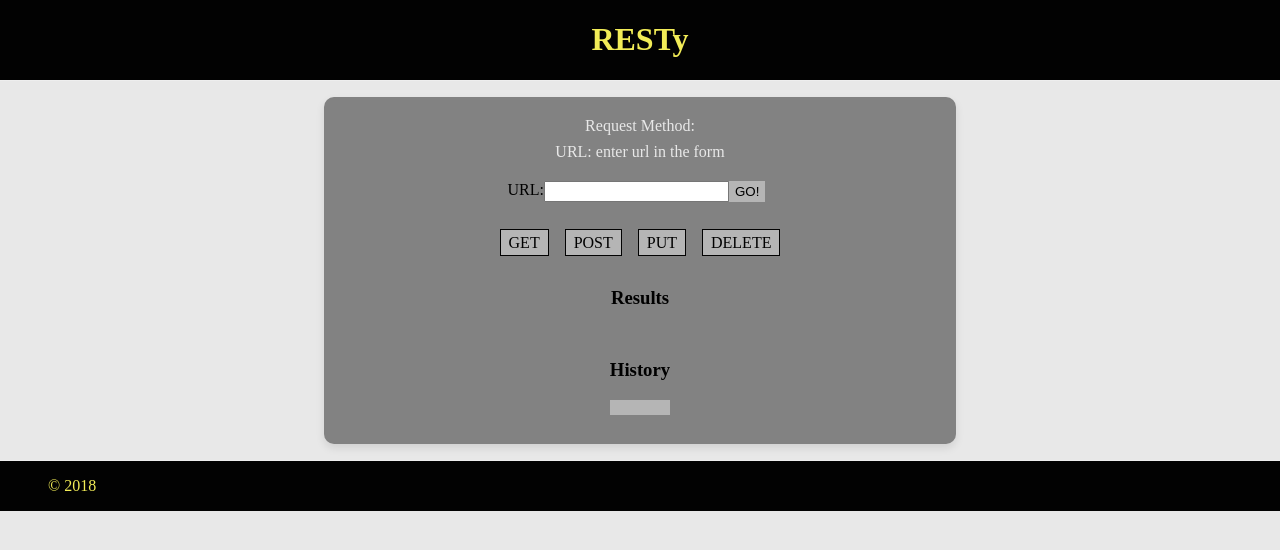
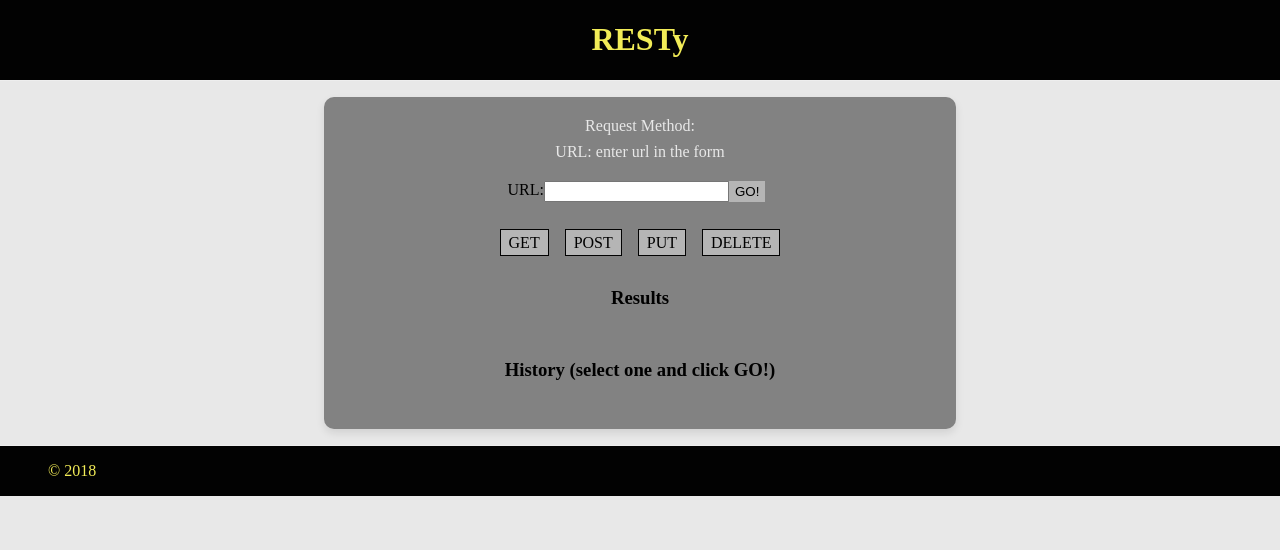
Before and after one commit to MelodicXP/resty, a React (Vite) app: page / in a window 1280 px wide. Shown: the top 550 px of the page. Built offline with nearby package versions, Linux system fonts and the light colour scheme.

Commit message:
Style history display

```diff
--- a/src/Components/History/index.jsx
+++ b/src/Components/History/index.jsx
@@ -34,22 +34,26 @@ const History = (props) => {
 
   return (
     <section>
-      <h3>History</h3>
+      <h3>History (select one and click GO!)</h3>
       <pre data-testid="history">
-        <form className="methods" onSubmit={handleSubmit}>
+        <form className='history-form' onSubmit={handleSubmit}>
           {history.map((item, index) => (
-            <label key ={index}>
+            <label key ={index} className='history-display'>
               <input
                 data-testid={`${item.method}-input`}
                 onChange={() => handleHistoryClick(item)}
                 type="radio"
                 name="method"
                 value={item.method}
+                className='history-input'
               />
+
               <span id={item.method}>
                 {JSON.stringify(item, null, 2)};
               </span>
+
               <button data-testid="fetch-api-button" type="submit" disabled={loading}>GO!</button>
+
             </label>
           ))}
         </form>
```
